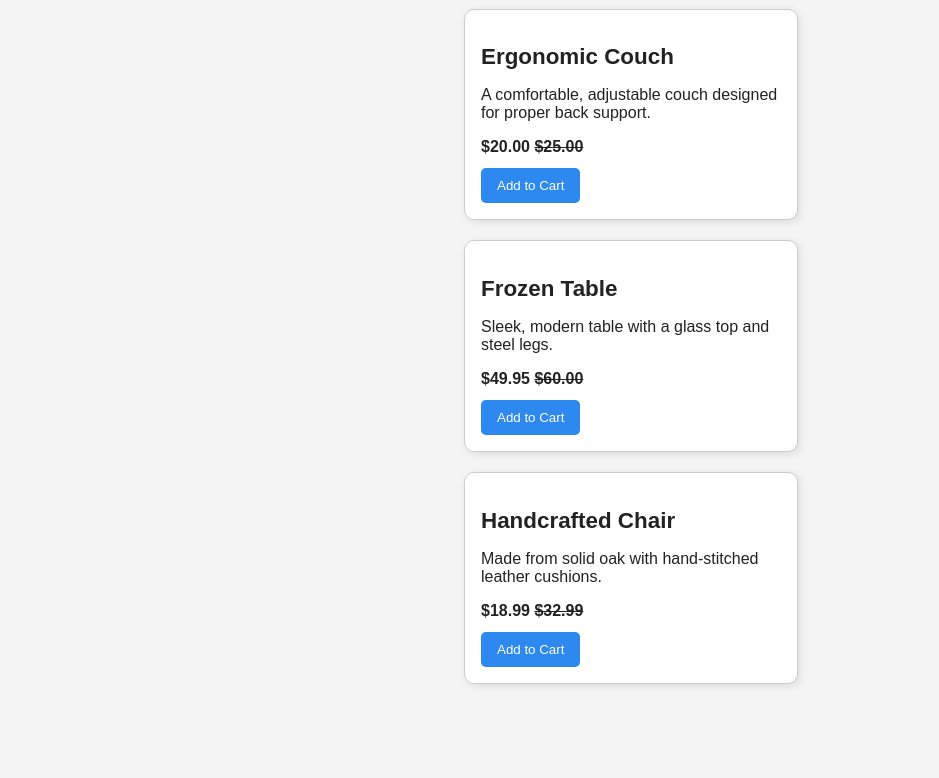
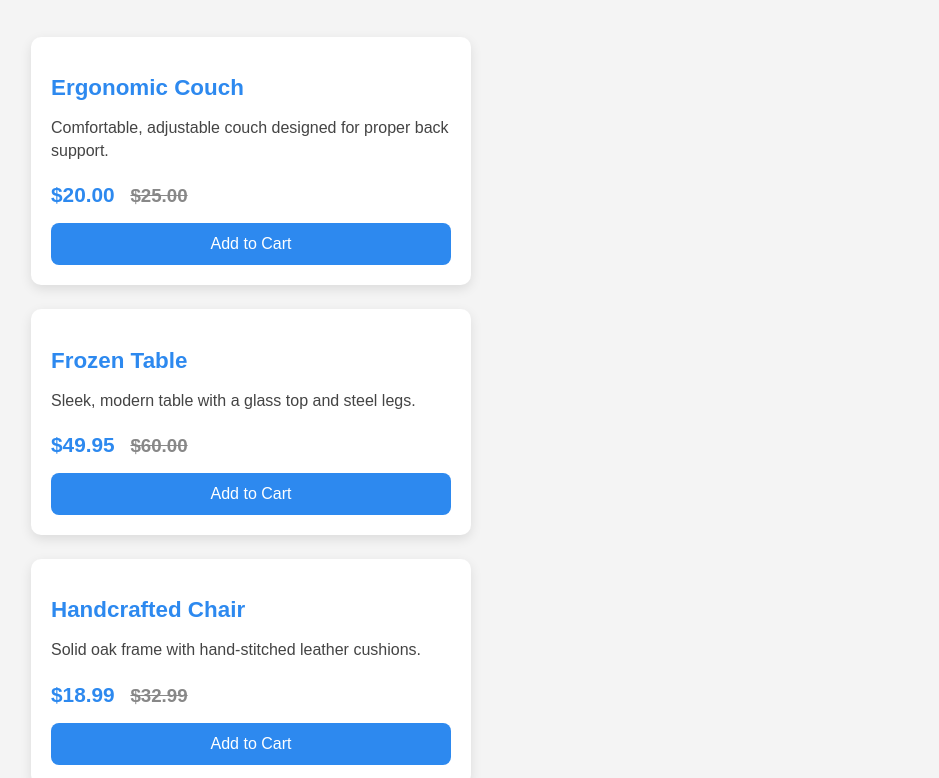
Before and after one commit to nickcoza1/Furniture-Emporium, a plain HTML site: page index.html in a window 1280 px wide. Shown: the part 147-925 px from the top of the page, without its empty margins (9-948 px from the left). Before the commit the page ends 879 px from the top, so only its background shows below. Drawn offline with Linux system fonts and the light colour scheme.

Commit message:
Complete Furniture Emporium product card styling

```diff
--- a/index.css
+++ b/index.css
@@ -2,59 +2,82 @@
 body {
   font-family: Arial, sans-serif;
   background-color: #f4f4f4;
-  padding: 20px;
+  margin: 0;
+  padding: 0;
   color: #222;
 }
 
-/* Header styling */
+/* Align layout to the left */
+main {
+  display: flex;
+  flex-direction: column;
+  align-items: flex-start;
+  padding: 30px 40px;
+}
+
+/* Header section */
 .store-header {
-  text-align: center;
-  margin-bottom: 30px;
+  text-align: left;
+  margin-bottom: 40px;
 }
 
 /* Product card styling */
 .product-card {
-  background-color: #ffffff;
-  border: 1px solid #ccc;
+  background-color: #ffffff; /* Different from body */
   border-radius: 10px;
-  padding: 16px;
-  margin: 20px auto;
-  width: 300px;
-  box-shadow: 2px 2px 8px rgba(0, 0, 0, 0.1);
+  padding: 20px;
+  margin-bottom: 24px;
+  width: 100%;
+  max-width: 400px;
+  box-shadow: 0 4px 12px rgba(0, 0, 0, 0.1);
 }
 
-/* Grouped text styles to reduce repetition */
+/* Grouped text styles */
 .product-name,
 .product-price {
   font-weight: bold;
-  color: #222;
+  color: #2d89ef; /* Blue for visibility */
 }
 
+/* Title */
 .product-name {
   font-size: 1.4em;
-  margin-bottom: 8px;
-}
-
-.product-description {
   margin-bottom: 10px;
 }
 
-.product-price {
+/* Description */
+.product-description {
   margin-bottom: 12px;
+  line-height: 1.4;
+  color: #444;
 }
 
-/* Add-to-cart button styling */
+/* Price */
+.product-price {
+  font-size: 1.3em;
+  margin-bottom: 16px;
+}
+
+.product-price s {
+  font-size: 0.9em;
+  color: #888;
+  margin-left: 10px;
+}
+
+/* Add-to-cart button */
 .add-to-cart {
-  background-color: #2d89ef;
+  background-color: #2d89ef; /* Blue button */
   color: white;
   border: none;
-  padding: 10px 16px;
-  border-radius: 5px;
-  cursor: pointer;
+  padding: 12px;
+  border-radius: 8px;
+  font-size: 1em;
+  width: 100%;
+  cursor: pointer; /* Changes on hover */
   transition: background-color 0.3s ease;
 }
 
 /* Hover effect */
 .add-to-cart:hover {
-  background-color: #1b5fbd;
+  background-color: #1b5fbd; /* Slightly darker blue */
 }
--- a/index.html
+++ b/index.html
@@ -17,7 +17,7 @@
       <section class="product-card">
         <h2 class="product-name">Ergonomic Couch</h2>
         <p class="product-description">
-          A comfortable, adjustable couch designed for proper back support.
+          Comfortable, adjustable couch designed for proper back support.
         </p>
         <p class="product-price">$20.00 <s>$25.00</s></p>
         <button class="add-to-cart">Add to Cart</button>
@@ -35,7 +35,7 @@
       <section class="product-card">
         <h2 class="product-name">Handcrafted Chair</h2>
         <p class="product-description">
-          Made from solid oak with hand-stitched leather cushions.
+          Solid oak frame with hand-stitched leather cushions.
         </p>
         <p class="product-price">$18.99 <s>$32.99</s></p>
         <button class="add-to-cart">Add to Cart</button>
```
